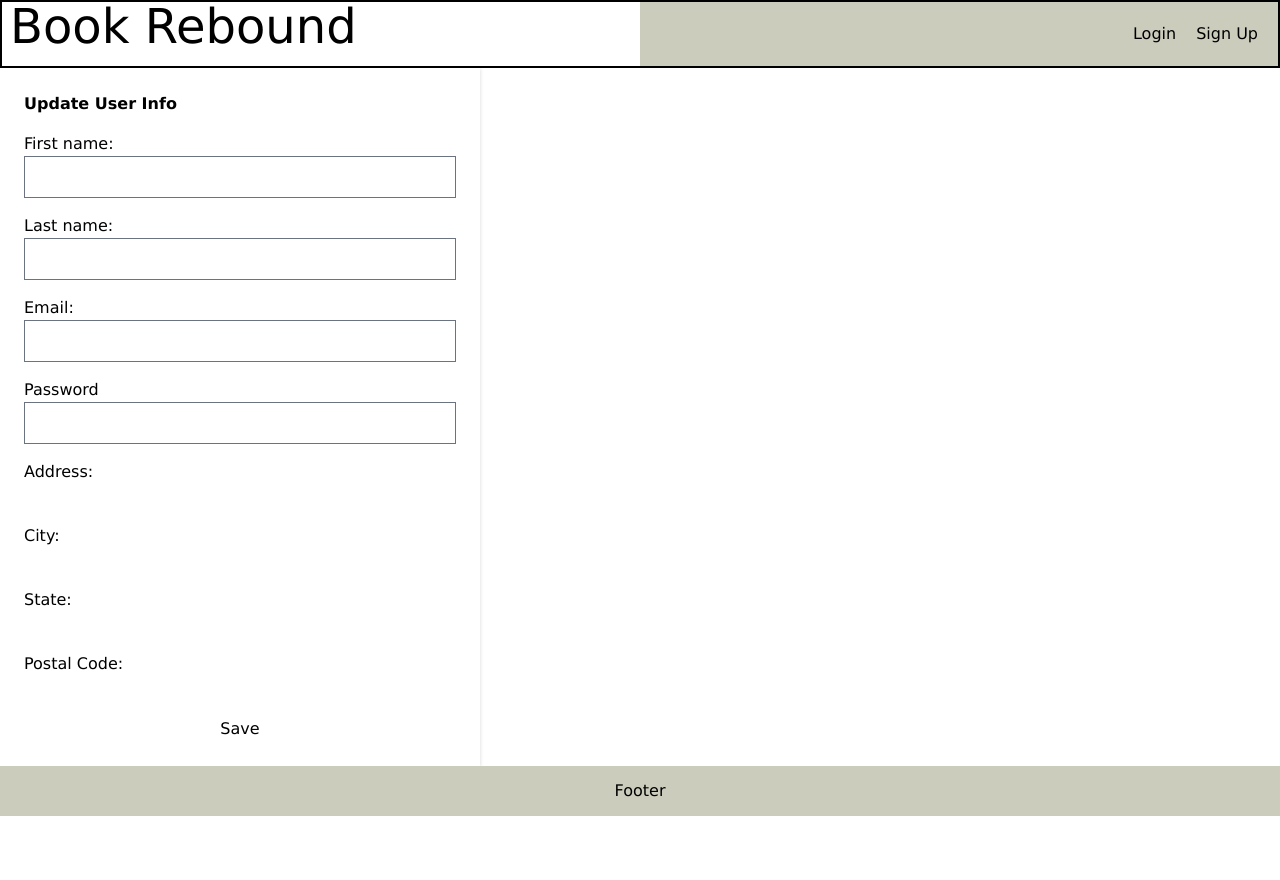
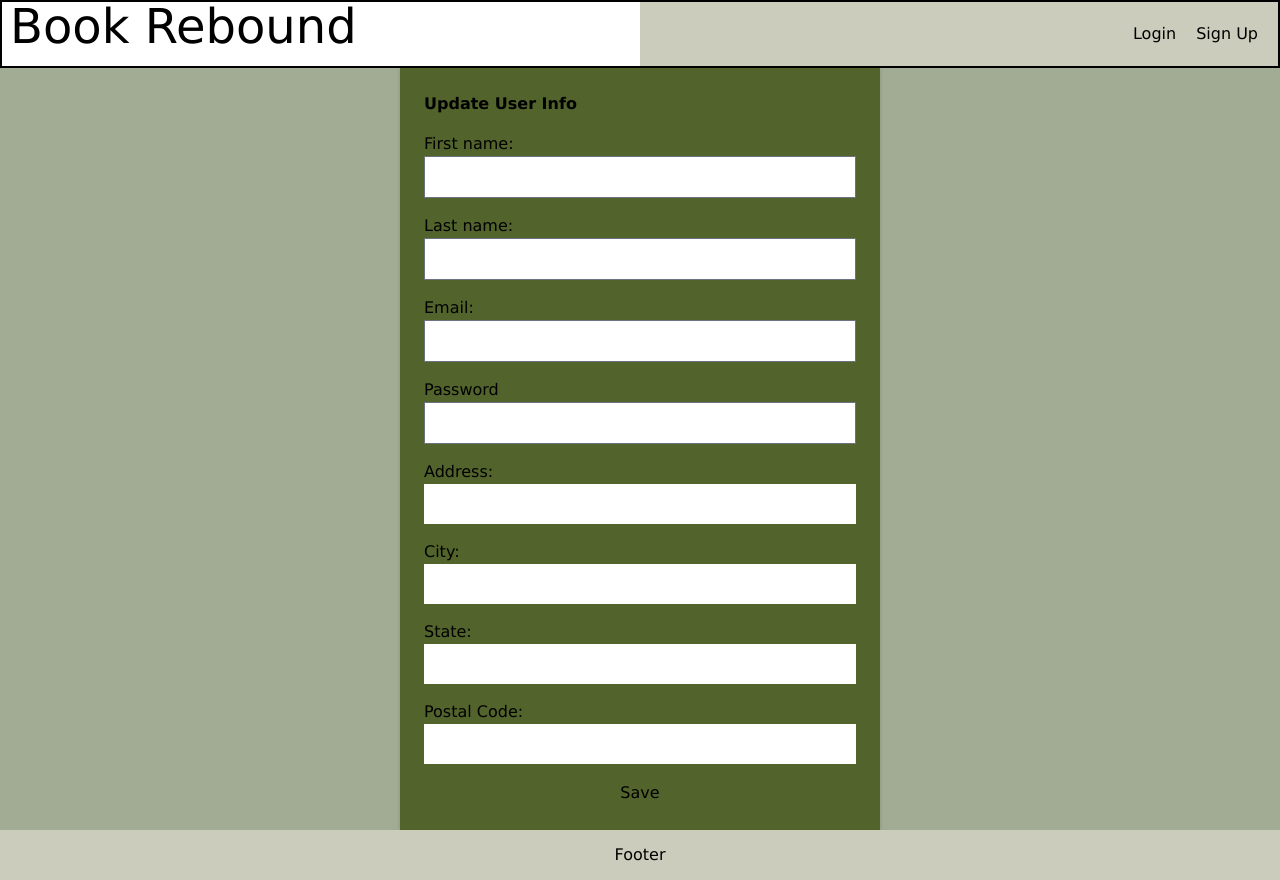
Before and after one commit to hculp/book-rebound, a React (Vite) app in the folder client/: page /updateUser in a window 1280 px wide. Before the commit the page ends 816 px from the top, so only its background shows below. Built offline with nearby package versions, Linux system fonts and the light colour scheme; no server answers.

Commit message:
update profile styling

```diff
--- a/client/src/components/UpdateProfile.jsx
+++ b/client/src/components/UpdateProfile.jsx
@@ -73,7 +73,7 @@ export default function ProfileUpdate() {
           <p className="error-text">The provided credentials are incorrect</p>
         </div>
       ) : null}
-      <form id="registration-form" onSubmit={handleFormSubmit}>
+      <form id="registration-form" onSubmit={handleFormSubmit} className="bg-forestfront-50 mx-auto">
         <h2 className="font-bold">Update User Info</h2>
         <label htmlFor="firstName">
           First name:
@@ -122,6 +122,7 @@ export default function ProfileUpdate() {
             type="address"
             value={formState.address}
             onChange={handleChange}
+            className="border-0 border-black p-2"
           />
         </label>
         <label htmlFor="city">
@@ -132,6 +133,7 @@ export default function ProfileUpdate() {
             type="city"
             value={formState.city}
             onChange={handleChange}
+            className="border-0 border-black p-2"
           />
         </label>
         <label htmlFor="state">
@@ -142,6 +144,7 @@ export default function ProfileUpdate() {
             type="state"
             value={formState.state}
             onChange={handleChange}
+            className="border-0 border-black p-2"
           />
         </label>
         <label htmlFor="postalCode">
@@ -152,6 +155,7 @@ export default function ProfileUpdate() {
             type="postalCode"
             value={formState.postalCode}
             onChange={handleChange}
+            className="border-0 border-black p-2"
           />
         </label>
         <button type="submit">Save</button>
--- a/client/src/pages/UpdateUser.jsx
+++ b/client/src/pages/UpdateUser.jsx
@@ -2,7 +2,7 @@ import UserProfile from '../components/UpdateProfile';
 
 function UpdateUser() {
   return (
-    <div>
+    <div className="bg-forestback-50">
       <UserProfile />
     </div>
   );
```
